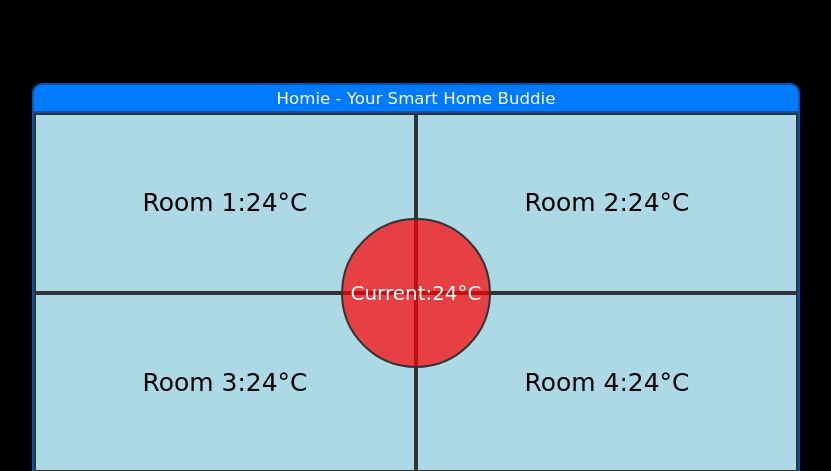
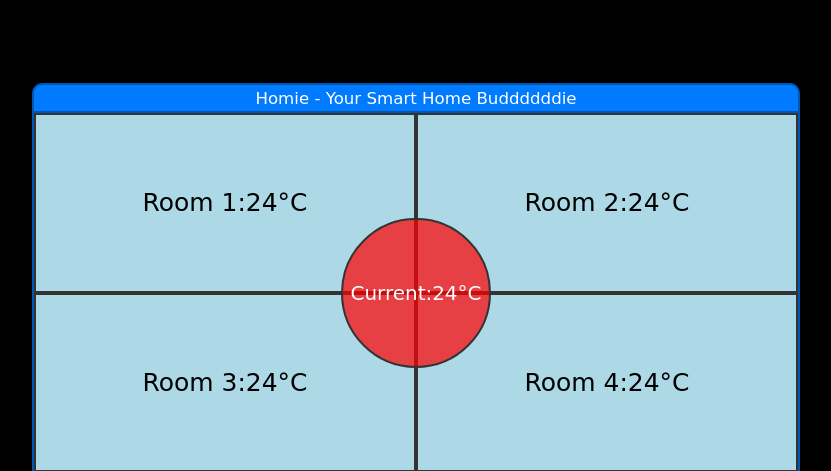
Before and after one commit to LynnningLin/CS6422-GroupD, a Flask app: page /rooms in a window 1280 px wide. Shown: the top 471 px of the page, without its empty margins (224-1055 px from the left). Run offline with Flask 3, Linux system fonts and the light colour scheme.

Commit message:
katrina's 1st commit, just a try, no feature added

```diff
--- a/frontend/templates/base.html
+++ b/frontend/templates/base.html
@@ -11,7 +11,7 @@
 
 <body>
     <header>
-        <p>Homie - Your Smart Home Buddie</p>
+        <p>Homie - Your Smart Home Buddddddie</p>
     </header>
     <main>
         {% block main_content %}
```
Also changed, not shown: 2 other files.
